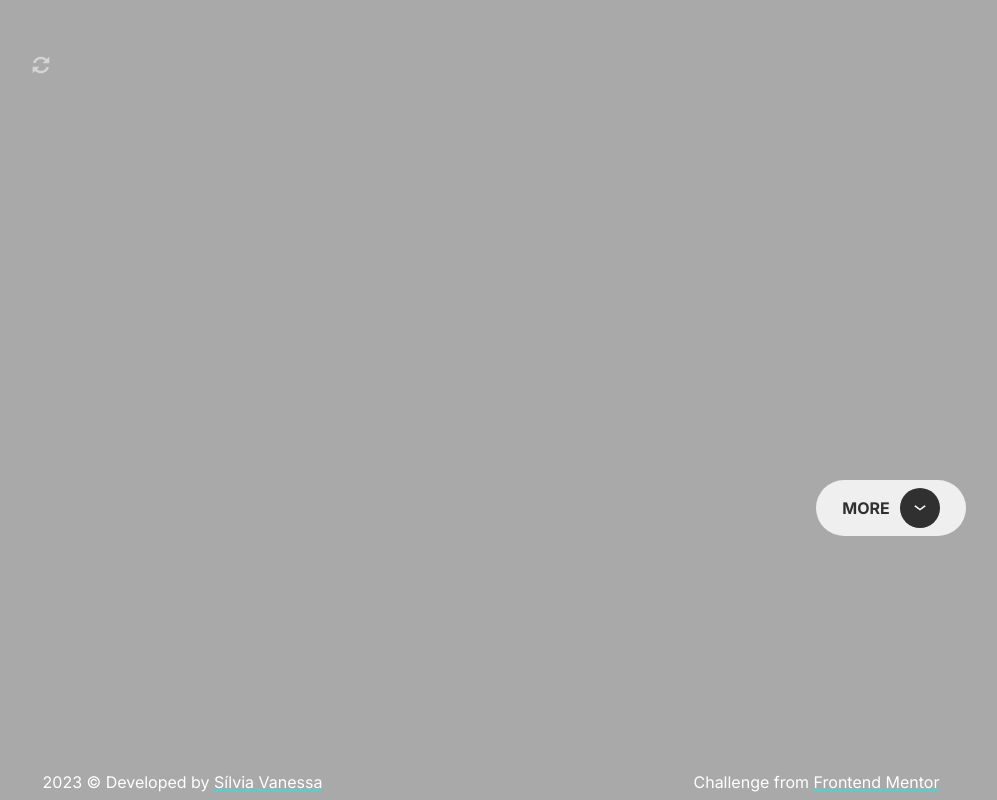
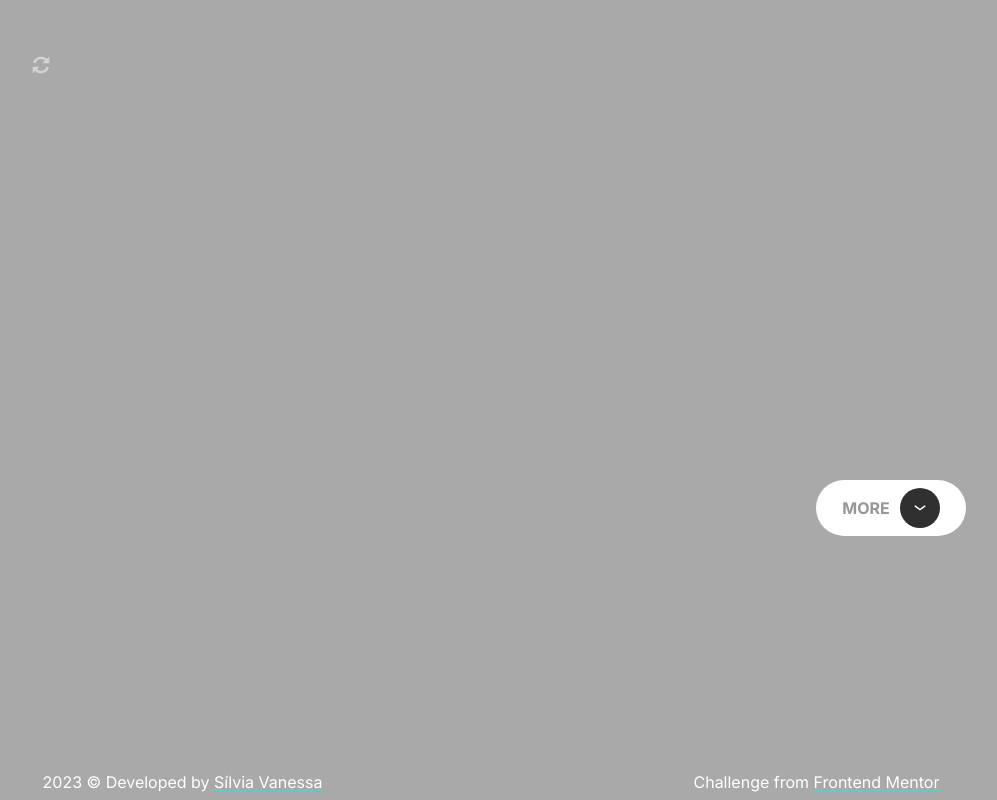
Before and after one commit to Nessvah/dashboard_chrome_extension, a website built with Vite: page index.html in a window 1280 px wide. Shown: the whole page, without its empty margins (149-1146 px from the left). Built offline with nearby package versions, Linux system fonts and the light colour scheme; no server answers.

Commit message:
switch button to div and made css changes

```diff
--- a/main.js
+++ b/main.js
@@ -34,13 +34,13 @@ function renderMainPage(){
     <div class="weather__hour" id="clock"></div>
     <div class="weather__location"><h3 id="location"></h3></div>
 </div>
-      <button class="btn">
+      <div class="btn">
           <span id="more-less">More</span>
           <div class="arrow-icon" id="arrow-icon">
             <img id="icon-down" class="arrow-down" src="/desktop/icon-arrow-down.svg" alt="" width="12p" height="6"/>
             <img  id="icon-up" class="arrow-up" src="/desktop/icon-arrow-up.svg" alt="" width="12" height="6"/>
           </div>
-      </button>
+      </div>
   </section>
 </main>
 
--- a/src/css/main.css
+++ b/src/css/main.css
@@ -231,6 +231,7 @@ h6 {
 }
 
 .btn {
+  background-color: var(--white);
   margin-top: 2rem;
   width: 15rem;
   height: 5.6rem;
@@ -244,7 +245,7 @@ h6 {
   gap: 1rem;
   align-items:center;
   justify-content:center;
-  color: #303030;
+  color: rgba(48,48,48,0.5);
 }
 
 /* UTIL */
```
